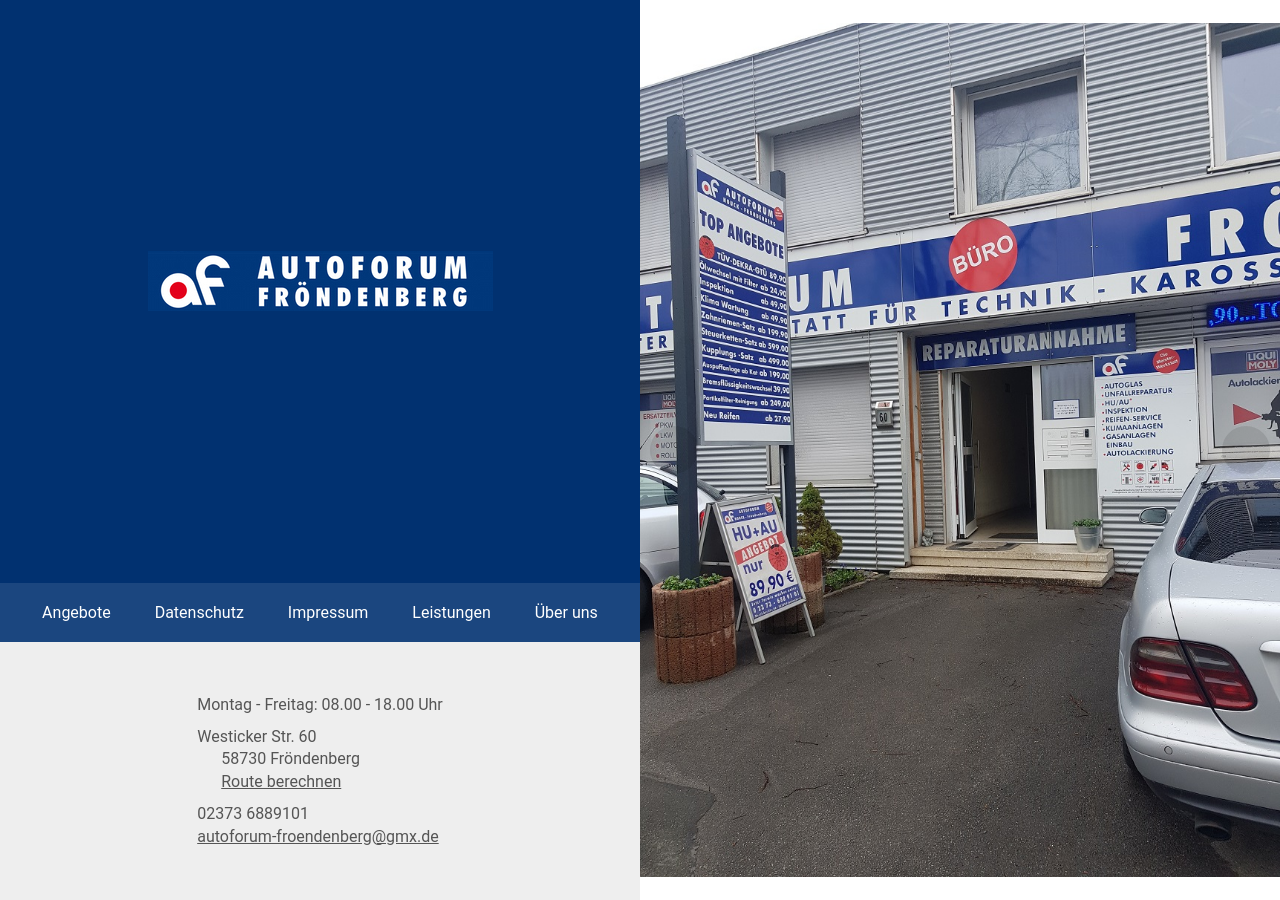
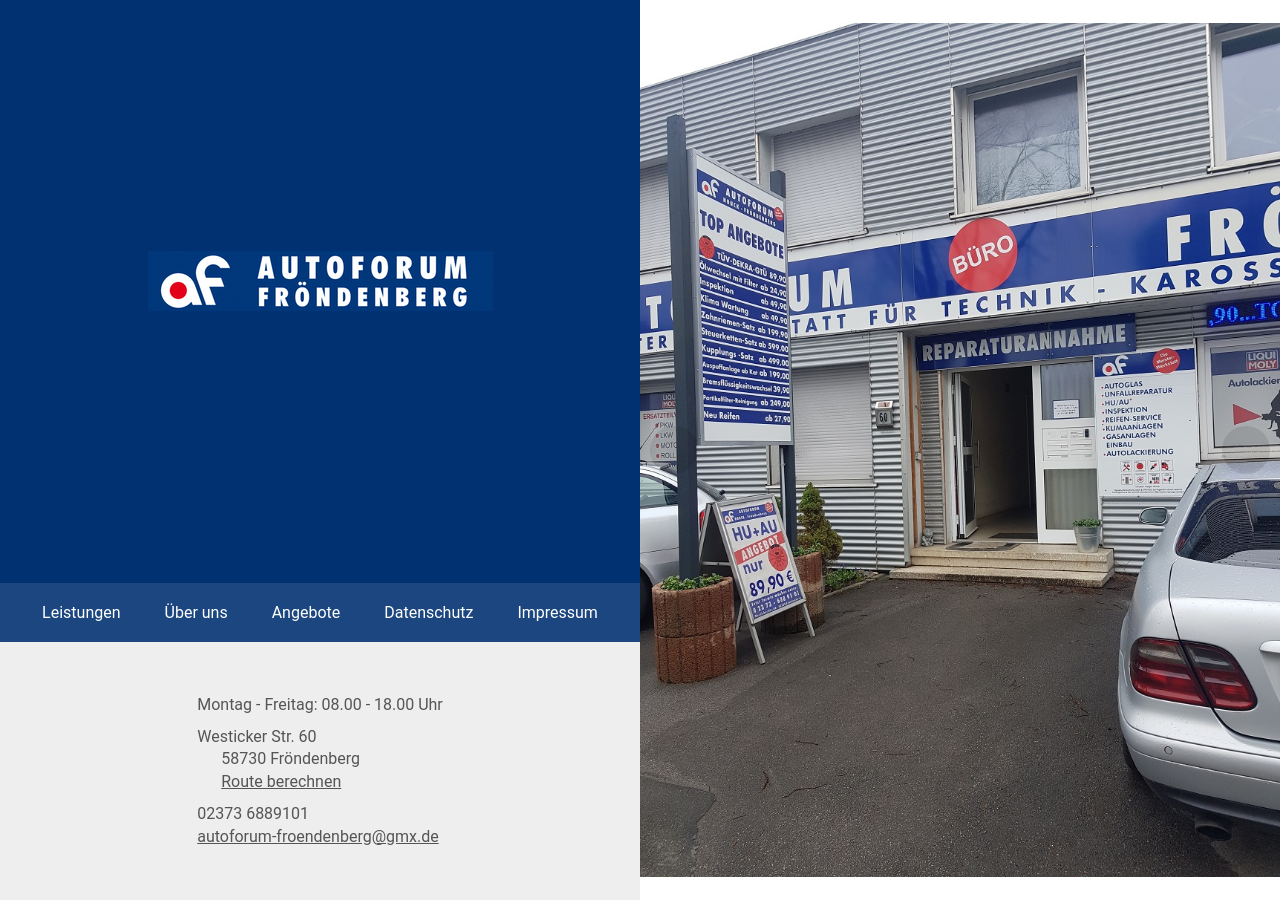
Before and after one commit to HendrikRoth/autoforum, a Jekyll site: the page built from index.md, in a window 1280 px wide. Built offline with Jekyll 4.4.1, drawn with Linux system fonts in a browser that asks for light colours.

Commit message:
fix sort

```diff
--- a/_layouts/angebote.html
+++ b/_layouts/angebote.html
@@ -10,7 +10,7 @@
 				<a href="{{ site.baseurl }}/"><h1>Autoforum Houck</h1></a>
 				<nav>
 					<ul>
-						{% assign sorted_pages = site.pages %}
+						{% assign sorted_pages = site.pages | sort: "order" %}
 						{% for i in sorted_pages %}
 							{% unless i.exclude == true %}
 								{% unless i.url == '/feed.xml' %}
--- a/_layouts/normal.html
+++ b/_layouts/normal.html
@@ -9,7 +9,7 @@
 				<a href="{{ site.baseurl }}/"><h1>Autoforum Houck</h1></a>
 				<nav>
 					<ul>
-						{% assign sorted_pages = site.pages %}
+						{% assign sorted_pages = site.pages | sort: "order" %}
 						{% for i in sorted_pages %}
 							{% unless i.exclude == true %}
 								{% unless i.url == '/feed.xml' %}
--- a/_layouts/start.html
+++ b/_layouts/start.html
@@ -11,7 +11,7 @@
 
 			<nav>
 				<ul>
-					{% assign sorted_pages = site.pages %}
+					{% assign sorted_pages = site.pages | sort: "order" %}
 					{% for i in sorted_pages %}
 						{% unless i.exclude == true %}
 							{% unless i.url == '/feed.xml' %}
```
Also changed, not shown: angebote.md (+1 -1 lines).
